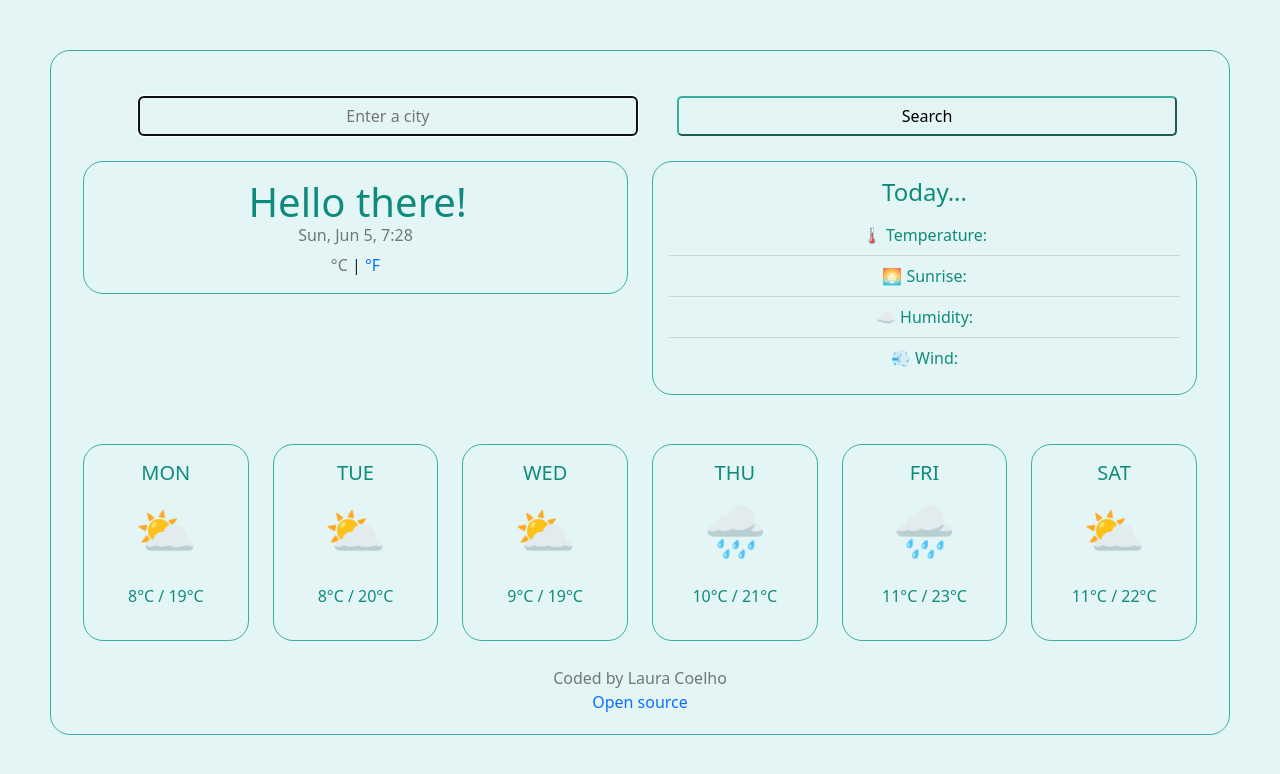
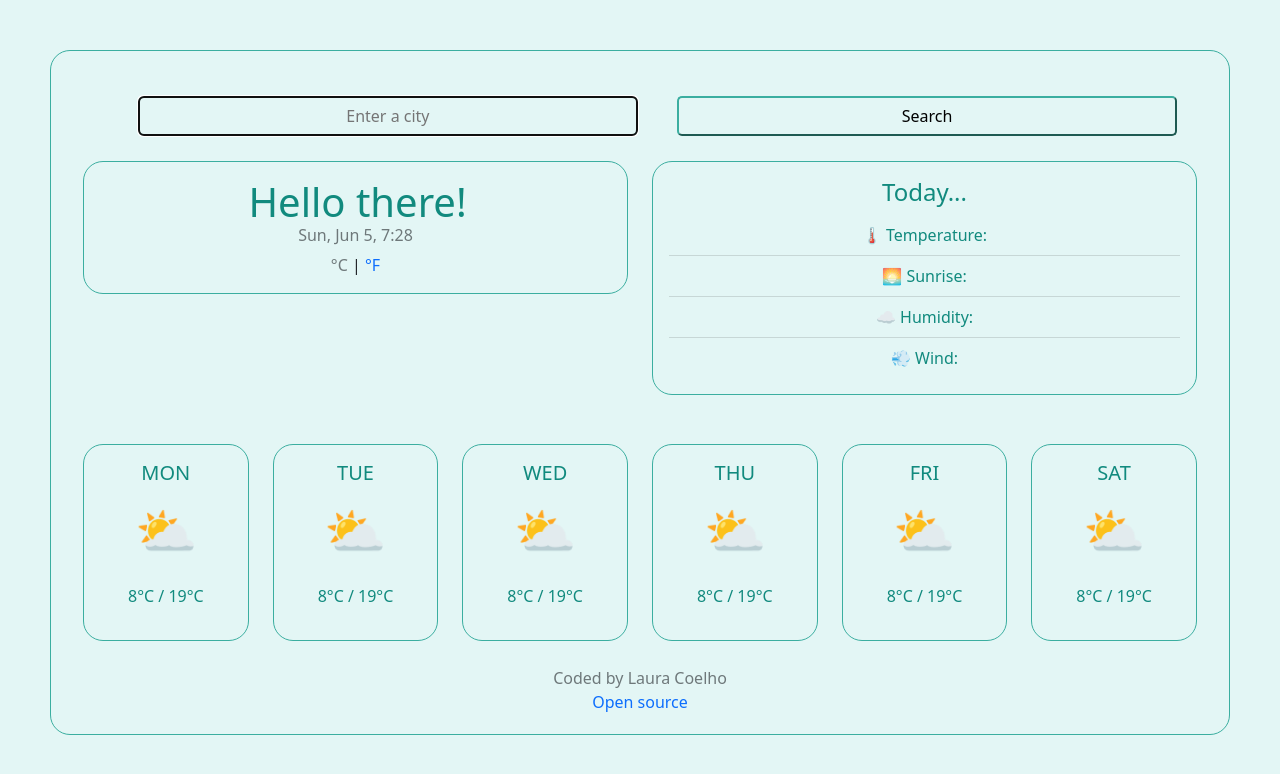
Before and after one commit to LauraMCoelho/Weather-App, a plain HTML site: page index.html in a window 1280 px wide. Drawn offline with nearby package versions, Linux system fonts and the light colour scheme.

Commit message:
Moved HTML forecast inside JS

```diff
--- a/index.html
+++ b/index.html
@@ -62,93 +62,10 @@
       </div>
 
 
-  <div class="row">
+  <div class="row" id="forecast"></div>
 
-        <div class="col-sm-2">
-          <div class="card">
-            <div class="card-body">
-              <h5 class="weekday">MON</h5>
-              <p class="day-emoji" >
-                ⛅
-              </p>
-              <p class="day-temperature" >
-                8°C / 19°C
-              </p>
-            </div>
-          </div>
-        </div>
-        <div class="col-sm-2">
-          <div class="card">
-            <div class="card-body">
-              <h5 class="weekday">TUE</h5>
-              <p class="day-emoji">
-               ⛅
-              </p>
-               <p class="day-temperature" >
-                8°C / 20°C
-              </p>
-            </div>
-          </div>
-        </div>
-        <div class="col-sm-2">
-          <div class="card">
-            <div class="card-body">
-              <h5 class="weekday">WED</h5>
-              <p class="day-emoji">
-              ⛅
-              </p>
-              <p class="day-temperature" >
-                9°C / 19°C
-              </p>
-            </div>
-          </div>
-        </div>
-        <div class="col-sm-2">
-          <div class="card">
-            <div class="card-body">
-              <h5 class="weekday">THU</h5>
-              <p class="day-emoji">
-                🌧
-              </p>
-              <p class="weekday" >
-                10°C / 21°C
-              </p>
-            </div>
-          </div>
-        </div>
-        <div class="col-sm-2">
-          <div class="card">
-            <div class="card-body">
-              <h5 class="weekday">FRI</h5>
-              <p class="day-emoji">
-              🌧
-              </p>
-              <p class="day-temperature" >
-                11°C / 23°C
-              </p>
-            </div>
-          </div>
-        </div>
-        <div class="col-sm-2">
-          <div class="card">
-            <div class="card-body">
-              <h5 class="weekday">SAT</h5>
-              <p class="day-emoji">
-              ⛅
-              </p>
-              <p class="day-temperature" >
-                11°C / 22°C
-              </p>
-            </div>
-          </div>
-        </div>
-      </div>
-          </div>
-        </div>
-      </div>
-    </div>
-    <footer>Coded by Laura Coelho</footer>
-    <a class=opensource href="https://github.com/LauraMCoelho/Weather-App">Open source </a>
+  <footer>Coded by Laura Coelho</footer>
+  <a class=opensource href="https://github.com/LauraMCoelho/Weather-App">Open source </a>
 
 
     <script src="index.js"></script>
--- a/index.js
+++ b/index.js
@@ -28,6 +28,33 @@ let months = [
 let month = months[now.getMonth()];
 
 h6.innerHTML = `${day}, ${month} ${date}, ${hours}:${minutes}`;
+
+function displayForecast() {
+  let forecastElement = document.querySelector("#forecast");
+  let forecastHTML = "";
+  let days2 = ["MON", "TUE", "WED", "THU", "FRI", "SAT"];
+  days2.forEach(function (day) {
+    forecastHTML =
+      forecastHTML +
+      `<div class="col-sm-2">
+          <div class="card">
+            <div class="card-body">
+              <h5 class="weekday">${day}</h5>
+              <p class="day-emoji" >
+                ⛅
+              </p>
+              <p class="day-temperature" >
+                8°C / 19°C
+              </p>
+            </div>
+          </div>
+        </div>`;
+  });
+
+  forecastHTML = forecastHTML;
+
+  forecastElement.innerHTML = forecastHTML;
+}
 
 function showTemperature(response) {
   console.log(response.data);
@@ -104,3 +131,5 @@ celsiuslink.addEventListener("click", displayCelsiusTemperature);
 
 let searchEngine = document.querySelector("#search-form");
 searchEngine.addEventListener("submit", search);
+
+displayForecast();
```
